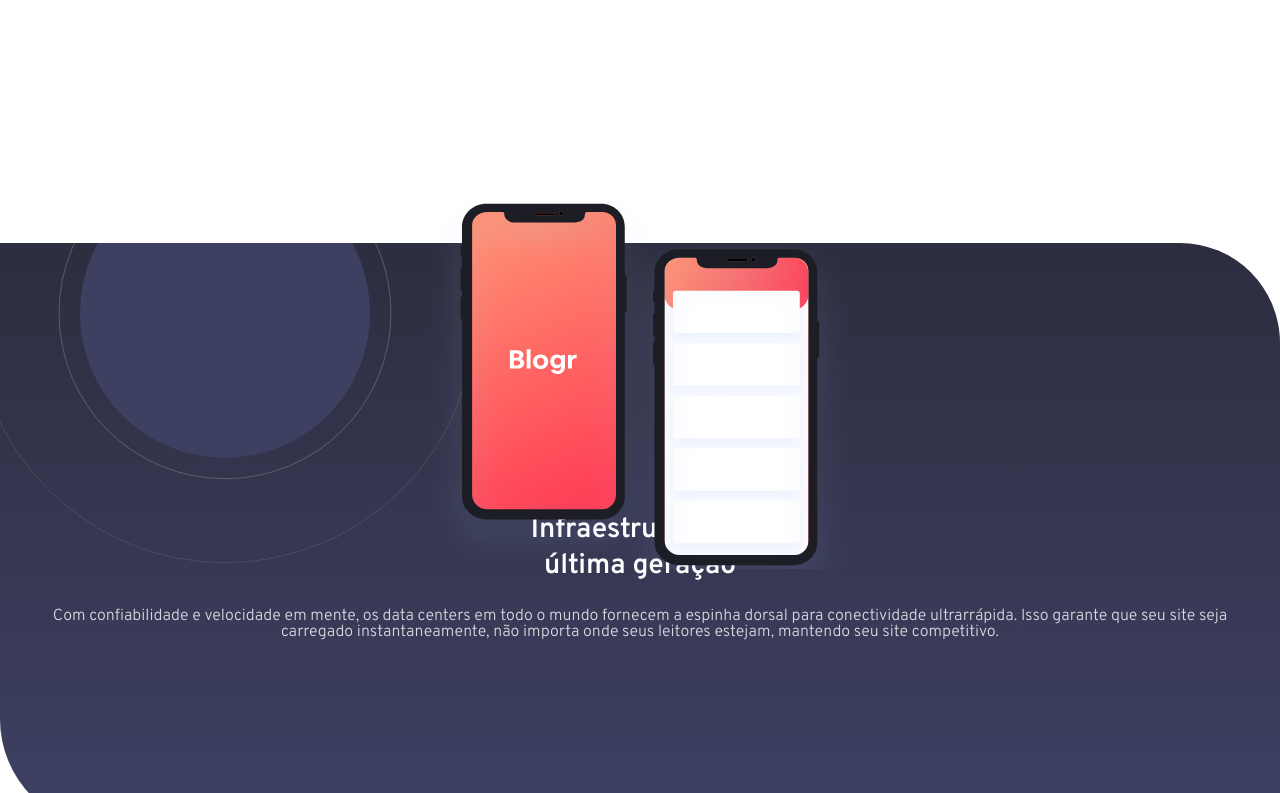
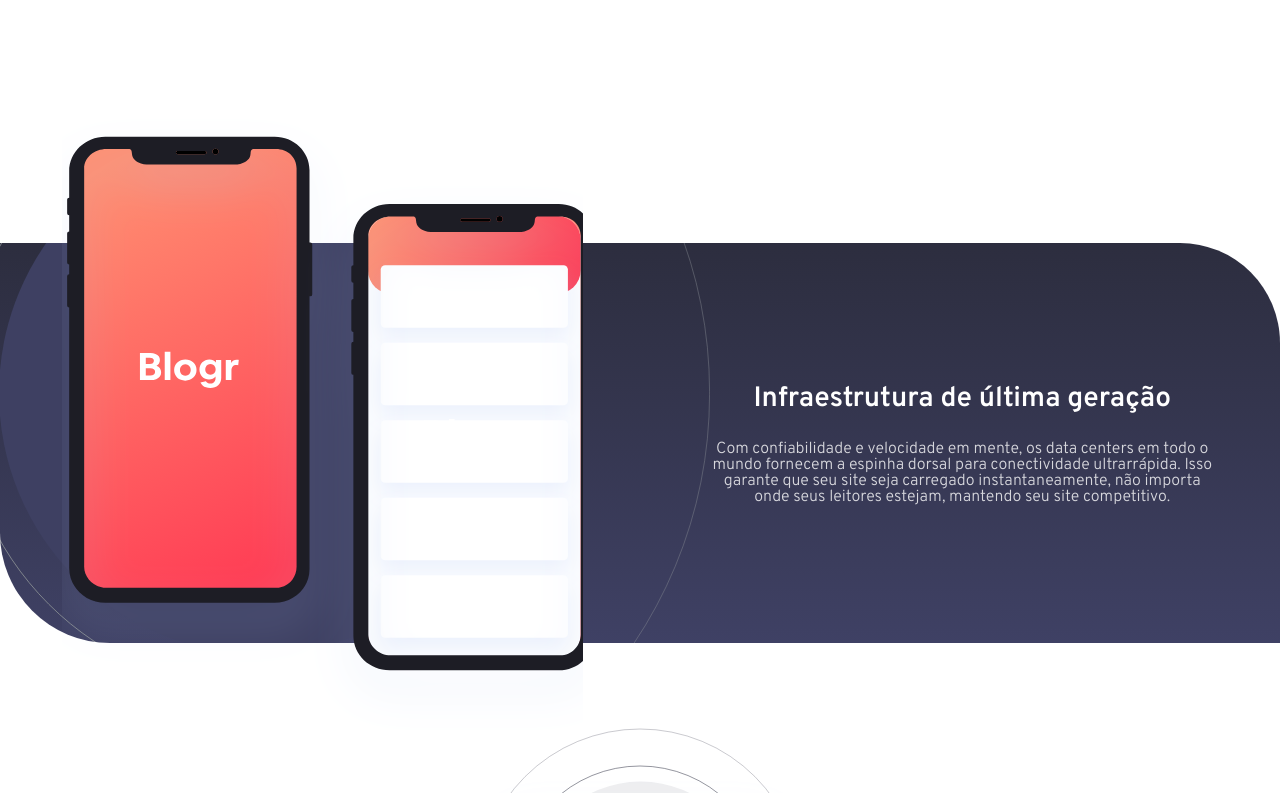
Before and after one commit to LipePLima/Blogr, an Angular app: page / in a window 1280 px wide. Shown: the part 1447-2240 px from the top of the page. Built offline with nearby package versions, Linux system fonts and the light colour scheme.

Commit message:
Secção Projeto para o futuro responsiva

```diff
--- a/src/app/components/main/main.component.html
+++ b/src/app/components/main/main.component.html
@@ -20,13 +20,15 @@
 </section>
 <section class="container-infra">
   <div class="img-infra"></div>
+  <div class="content-infra">
     <h2 class="title-infra">
-    Infraestrutura de<br>última geração
+      Infraestrutura de última geração
     </h2>
     <p class="text-infra">
       Com confiabilidade e velocidade em mente, os data centers em todo o mundo fornecem a espinha dorsal para conectividade ultrarrápida.
       Isso garante que seu site seja carregado instantaneamente, não importa onde seus leitores estejam, mantendo seu site competitivo.
     </p>
+  </div>
 </section>
 <section class="container-free">
   <div class="img-free"></div>
--- a/src/app/components/main/mainMQ.component.css
+++ b/src/app/components/main/mainMQ.component.css
@@ -7,3 +7,40 @@
     top: 103rem;
   }
 }
+
+@media screen and (min-width: 675px) {
+  .img-infra {
+    top: 100rem;
+  }
+}
+
+@media screen and (min-width: 878px) {
+  .container-infra {
+    flex-direction: row;
+    justify-content: space-around;
+    height: 25rem;
+    background-size: 900px 900px, auto;
+    background-position: -190px -300px, 0;
+  }
+
+  .img-infra {
+    position: relative;
+    top: 0;
+    width: 40.7%;
+    height: 41rem;
+    background-size: 620px 620px;
+    background-position: left -40px top;
+  }
+
+  .content-infra {
+    width: 40%;
+  }
+
+  .title-infra {
+    margin: 0;
+  }
+
+  .text-infra {
+    margin: 1.5rem 0 0 0;
+  }
+}
```
Also changed, not shown: 1 other file (tests, documents, lock files or other folders). Lines whose indentation alone changed are shown as unchanged.
